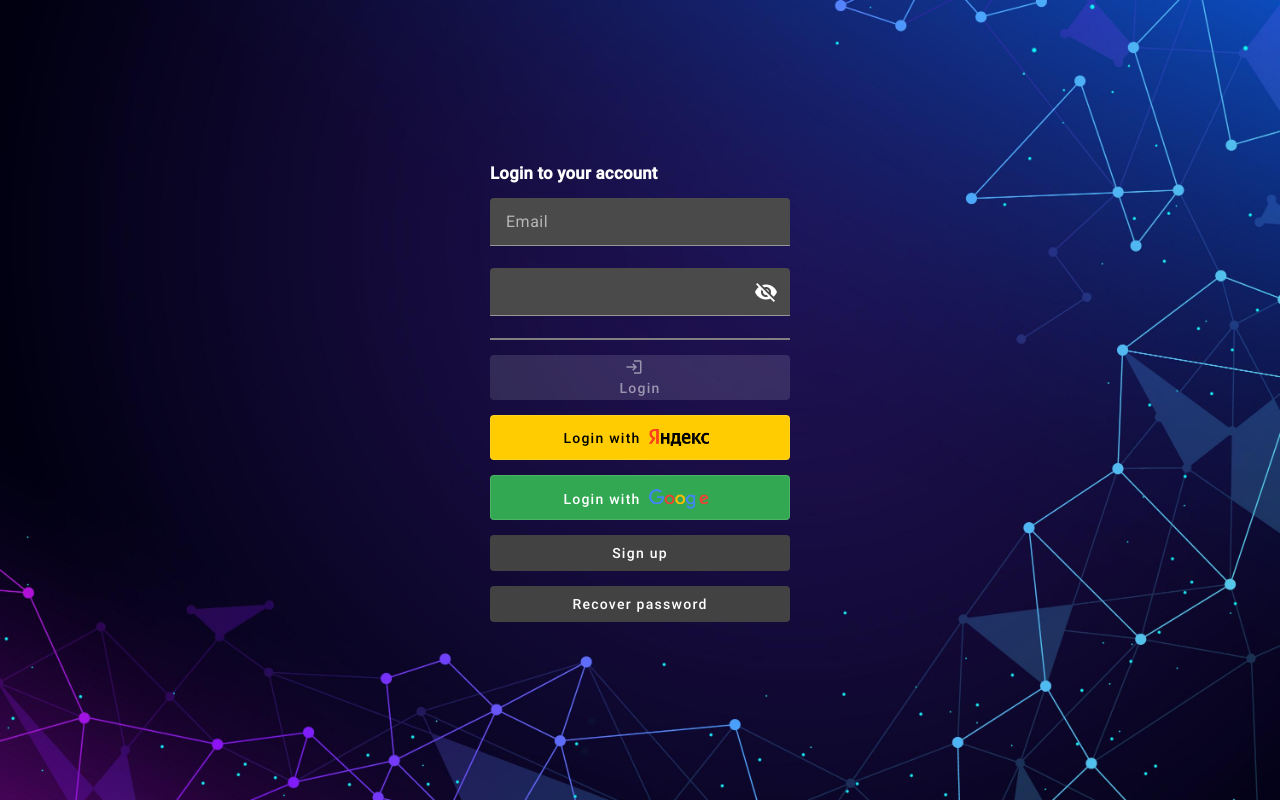
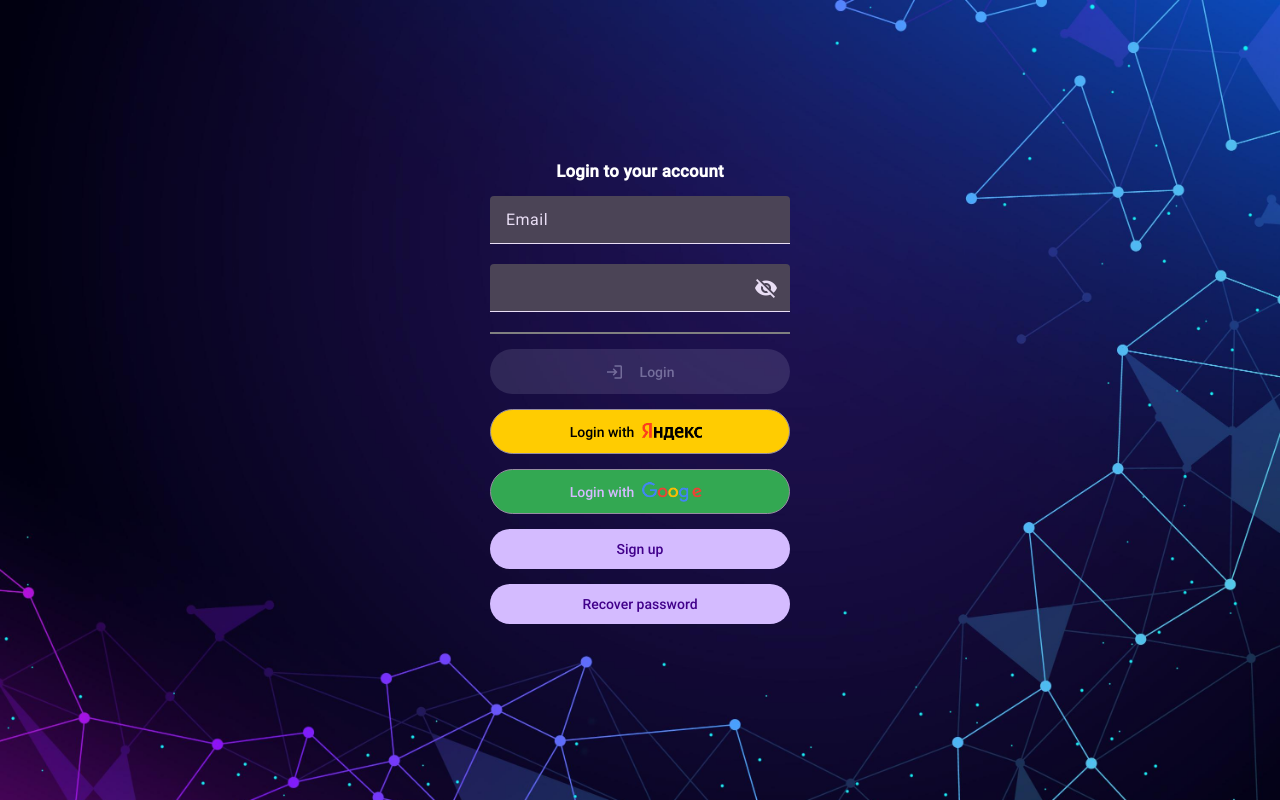
Before and after one commit to steel-one/iplan-ui, an Angular app: page /login in a window 1280 px wide. Built offline with nearby package versions, Linux system fonts and the light colour scheme; a web font is replaced by a local one.

Commit message:
#4&9: MUI M3

```diff
--- a/projects/common/src/lib/simple-toolbar/simple-toolbar.component.scss
+++ b/projects/common/src/lib/simple-toolbar/simple-toolbar.component.scss
@@ -5,25 +5,31 @@ a {
 }
 
 .mat-toolbar {
-  background-color: $primary-color-35;
-  color: white;
+  background-color: white;
+  letter-spacing: 0;
+}
+
+.mat-toolbar-multiple-rows {
+  min-height: auto;
 }
 
 .wrapper {
   display: flex;
   height: 14px;
-  margin-left: -8px;
+  font-weight: 500;
 }
 
 .mat-toolbar-row {
   padding-left: 24px;
+  flex: 1;
+  align-items: center;
+  justify-content: space-between;
 }
 
 .content-wrapper {
   display: flex;
+  gap: 24px;
   align-items: center;
-  flex: 1;
-  justify-content: flex-end;
 }
 
 // BREADCRUMBS
@@ -41,7 +47,7 @@ a {
     }
 
     &:last-child a span {
-      color: white;
+      color: #005594;
       font-size: 16px;
     }
 
--- a/src/app/auth/containers/auth.scss
+++ b/src/app/auth/containers/auth.scss
@@ -9,6 +9,7 @@ form {
   margin: auto;
 
   .header {
+    text-align: center;
     margin-bottom: 15px;
     font-size: 1.2em;
     font-weight: bold;
@@ -25,7 +26,7 @@ form {
 
   .actions {
     button {
-      display: block;
+      display: flex;
       margin: 15px 0;
       width: 100%;
       * {
--- a/src/app/sidebar/sidebar.component.scss
+++ b/src/app/sidebar/sidebar.component.scss
@@ -1,3 +1,4 @@
+@use 'sass:map';
 @use '@angular/material' as mat;
 @import 'theme_variables';
 
@@ -10,13 +11,12 @@
 }
 
 .mat-sidenav {
-  background-color: $ph-green;
   box-shadow: 3px 0 6px rgba(0, 0, 0, 0.24);
+  // background-color: map.get(map.get($_palettes, tertiary), 60);
 }
 
 .logo {
   height: 48px;
-  width: 100%;
   display: flex;
   align-items: center;
   box-sizing: border-box;
@@ -108,7 +108,7 @@
     padding: 0 16px;
     height: 90px;
     img {
-      height: 100%;
+      width: 100%;
     }
   }
   .mat-mdc-list-item .item-content span {
--- a/src/app/toolbar/toolbar.component.html
+++ b/src/app/toolbar/toolbar.component.html
@@ -2,7 +2,7 @@
   <div class="left"></div>
   <div class="right" *ngIf="user$ | async as user">
     <button
-      mat-flat-button
+      mat-button
       disableRipple
       [matMenuTriggerFor]="menu"
       [matMenuTriggerData]="{ isAdmin: isAdmin$ | async, user: user$ | async }"
--- a/src/app/toolbar/toolbar.component.scss
+++ b/src/app/toolbar/toolbar.component.scss
@@ -1,10 +1,11 @@
+@use 'sass:map';
 @import 'theme_variables';
 
 .mat-toolbar {
   display: flex;
   justify-content: space-between;
   height: 40px;
-  background-color: $ph-green;
+  // background-color: map.get(map.get($_palettes, tertiary), 60);
 }
 
 button {
--- a/src/app/users/dialog/dialog.component.html
+++ b/src/app/users/dialog/dialog.component.html
@@ -86,7 +86,7 @@
       SAVE AND NEW
     </button>
     <button
-      mat-button
+      mat-flat-button
       type="button"
       [disabled]="fg.invalid || fg.disabled"
       (click)="save()"
--- a/src/app/users/table/table.component.scss
+++ b/src/app/users/table/table.component.scss
@@ -10,7 +10,6 @@
   height: 77px;
   justify-content: center;
   align-items: center;
-  color: $dark-secondary-text;
 }
 
 th,
--- a/src/styles/_main.scss
+++ b/src/styles/_main.scss
@@ -1,3 +1,4 @@
+@use 'sass:map';
 @use '@angular/material' as mat;
 @import 'fonts';
 @import 'material_icons';
@@ -7,19 +8,77 @@
   -webkit-font-smoothing: antialiased;
 }
 
-html,
-body {
-  margin: 0;
+html {
   height: 100%;
   font-family: Roboto, 'Helvetica Neue', sans-serif;
-  color: white;
   background-image: url('../assets/background.jpg');
   background-repeat: no-repeat;
   background-size: cover;
+
+  body {
+    display: contents;
+    color: white;
+  }
+
+  .mdc-button {
+    letter-spacing: 0;
+  }
+  .mat-mdc-dialog-actions {
+    padding: 8px 24px;
+    display: flex;
+    flex-wrap: wrap;
+    min-height: 52px;
+    align-items: center;
+    box-sizing: content-box;
+  }
+  .mat-mdc-dialog-container {
+    --mdc-dialog-container-shape: 8px;
+  }
+  .mat-mdc-dialog-container .mat-mdc-dialog-title + .mat-mdc-dialog-content {
+    padding-top: 5px;
+  }
+  .mat-drawer {
+    border-radius: initial;
+  }
+  .mdc-button__label {
+    display: flex;
+    align-items: center;
+  }
+
+  .first-header-row,
+  .mat-mdc-table {
+    border-radius: 4px;
+  }
+  .mat-mdc-card {
+    border-radius: 4px;
+  }
+  .mat-mdc-card-content {
+    padding: 0;
+    &:first-child {
+      padding-top: 0;
+    }
+    &:last-child {
+      padding-bottom: 0;
+    }
+  }
+  .mdc-data-table__cell,
+  .mdc-data-table__header-cell {
+    padding: 0 24px;
+  }
+  table {
+    th,
+    td {
+      padding: 0 24px;
+    }
+
+    td:last-child,
+    th:last-child {
+      padding: 0;
+    }
+  }
+
+  .mat-mdc-form-field-error {
+    color: #ff04f0;
+    font-size: 16px;
+  }
 }
-
-.mdc-button__label {
-  display: flex;
-  align-items: center;
-  justify-content: center;
-}
--- a/src/styles/_theme.scss
+++ b/src/styles/_theme.scss
@@ -1,7 +1,9 @@
 @use '@angular/material' as mat;
 @import 'theme_variables';
 
-@include mat.all-component-typographies();
-@include mat.core();
-
-@include mat.form-field-density(-2);
+html {
+  @include mat.all-component-typographies();
+  @include mat.core();
+  @include mat.all-component-themes($dark-theme);
+  @include mat.form-field-density(-2);
+}
--- a/src/styles/_theme_variables.scss
+++ b/src/styles/_theme_variables.scss
@@ -1,51 +1,158 @@
+// This file was generated by running 'ng generate @angular/material:m3-theme'.
+// Proceed with caution if making changes to this file.
+
+@use 'sass:map';
 @use '@angular/material' as mat;
 
-$green-palette: (
+// Note: Color palettes are generated from primary: #7c20f5, secondary: #60008e, tertiary: #5e6cff, neutral: #1e2359
+$_palettes: (
   primary: (
     0: #000000,
-    10: #002110,
-    20: #00391f,
-    25: #004526,
-    30: #00522f,
-    35: #005f37,
-    40: #006d3f,
-    50: #2a8756,
-    60: #48a16e,
-    70: #64bd87,
-    80: #7fd9a1,
-    90: #9bf6bb,
-    95: #c1ffd4,
-    98: #e9ffec,
-    99: #f5fff4,
+    10: #260058,
+    20: #41008b,
+    25: #4f00a6,
+    30: #5d00c2,
+    35: #6c00df,
+    40: #791af2,
+    50: #914cff,
+    60: #a775ff,
+    70: #be99ff,
+    80: #d4bbff,
+    90: #ebdcff,
+    95: #f7edff,
+    98: #fef7ff,
+    99: #fffbff,
     100: #ffffff,
   ),
   secondary: (
     0: #000000,
-    10: #012110,
-    20: #173724,
-    25: #22422e,
-    30: #2e4d39,
-    35: #395944,
-    40: #456650,
-    50: #5d7f67,
-    60: #769980,
-    70: #90b49a,
-    80: #abcfb4,
-    90: #c7ebcf,
-    95: #d5fadd,
-    98: #e9ffec,
-    99: #f5fff4,
+    10: #30004a,
+    20: #4f0076,
+    25: #60008e,
+    30: #6d199a,
+    35: #7a29a7,
+    40: #8738b4,
+    50: #a253cf,
+    60: #be6eec,
+    70: #d68dff,
+    80: #e6b4ff,
+    90: #f5d9ff,
+    95: #fcebff,
+    98: #fff7fc,
+    99: #fffbff,
+    100: #ffffff,
+  ),
+  tertiary: (
+    0: #000000,
+    10: #000668,
+    20: #000ea4,
+    25: #0719bd,
+    30: #1e2cc7,
+    35: #2e3cd3,
+    40: #3d4adf,
+    50: #5866f9,
+    60: #7985ff,
+    70: #9ba4ff,
+    80: #bdc2ff,
+    90: #e0e0ff,
+    95: #f1efff,
+    98: #fbf8ff,
+    99: #fffbff,
+    100: #ffffff,
+  ),
+  neutral: (
+    0: #000000,
+    4: #06081e,
+    6: #090c2d,
+    10: #0f144b,
+    12: #14194f,
+    17: #1f245a,
+    20: #262b61,
+    22: #2a2f66,
+    24: #2f346b,
+    25: #31366d,
+    30: #3d4279,
+    35: #484e86,
+    40: #555a92,
+    50: #6d72ad,
+    60: #878cc9,
+    70: #a2a6e5,
+    80: #bec2ff,
+    87: #d6d7ff,
+    90: #e0e0ff,
+    92: #e7e6ff,
+    94: #eeecff,
+    95: #f1efff,
+    96: #f4f2ff,
+    98: #fbf8ff,
+    99: #fffbff,
+    100: #ffffff,
+  ),
+  neutral-variant: (
+    0: #000000,
+    10: #1f1929,
+    20: #342d3f,
+    25: #3f384a,
+    30: #4b4456,
+    35: #574f62,
+    40: #635b6e,
+    50: #7c7388,
+    60: #968da2,
+    70: #b1a7bd,
+    80: #cdc2d9,
+    90: #e9def5,
+    95: #f7edff,
+    98: #fef7ff,
+    99: #fffbff,
+    100: #ffffff,
+  ),
+  error: (
+    0: #000000,
+    10: #410002,
+    20: #690005,
+    25: #7e0007,
+    30: #93000a,
+    35: #a80710,
+    40: #ba1a1a,
+    50: #de3730,
+    60: #ff5449,
+    70: #ff897d,
+    80: #ffb4ab,
+    90: #ffdad6,
+    95: #ffedea,
+    98: #fff8f7,
+    99: #fffbff,
     100: #ffffff,
   ),
 );
 
-$primary-palette: mat.m2-define-palette(mat.$m2-blue-grey-palette, 900);
-$accent-palette: mat.m2-define-palette(mat.$m2-green-palette, 900);
-$warn-palette: mat.m2-define-palette(mat.$m2-red-palette, 400);
+$_rest: (
+  secondary: map.get($_palettes, secondary),
+  neutral: map.get($_palettes, neutral),
+  neutral-variant: map.get($_palettes, neutral-variant),
+  error: map.get($_palettes, error),
+);
+$_primary: map.merge(map.get($_palettes, primary), $_rest);
+$_tertiary: map.merge(map.get($_palettes, tertiary), $_rest);
 
-$primary: mat.m2-get-color-from-palette($primary-palette);
-$accent: mat.m2-get-color-from-palette($accent-palette);
-
+$light-theme: mat.define-theme(
+  (
+    color: (
+      theme-type: light,
+      primary: $_primary,
+      tertiary: $_tertiary,
+    ),
+  )
+);
+$dark-theme: mat.define-theme(
+  (
+    color: (
+      theme-type: dark,
+      primary: $_primary,
+      tertiary: $_tertiary,
+    ),
+  )
+);
 $ph-green: #016f41;
 $ph-yellow: #fdd835;
 $ph-red: #ef5350;
@@ -62,5 +169,3 @@ $light-secondary-text: rgba(white, 0.7);
 $light-disabled-text: rgba(white, 0.5);
 $light-dividers: rgba(white, 0.12);
 $light-focused: rgba(white, 0.12);
-
-$primary-color-35: map-get(map-get($green-palette, primary), 35);
```
Also changed, not shown: package.json (+15 -15 lines), 1 other file (tests, documents, lock files or other folders).
